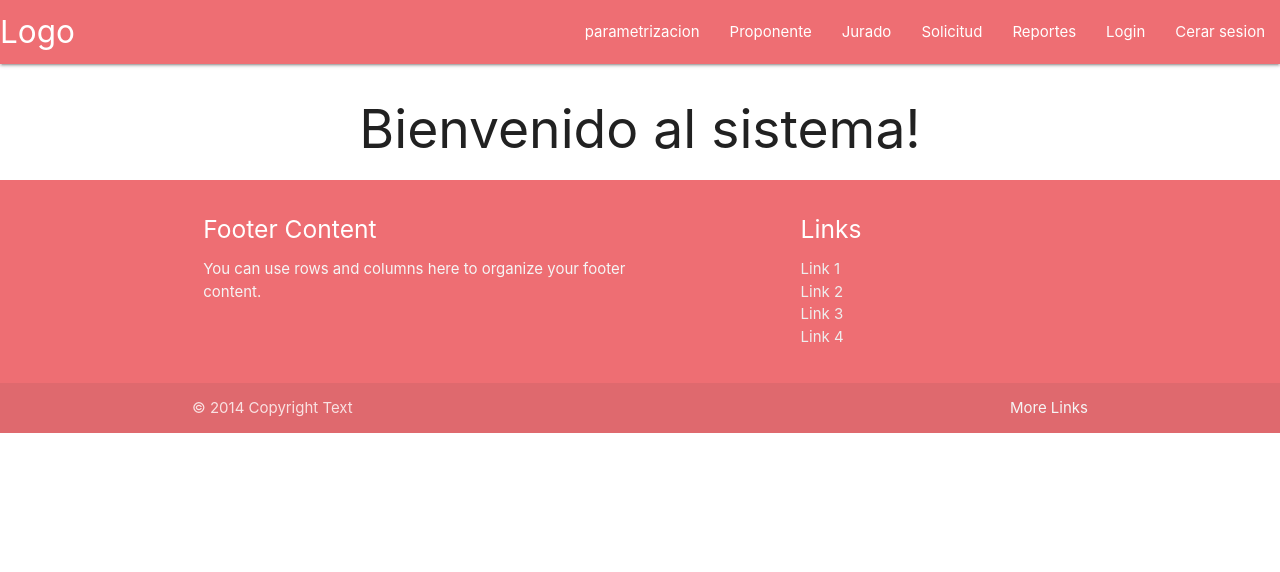
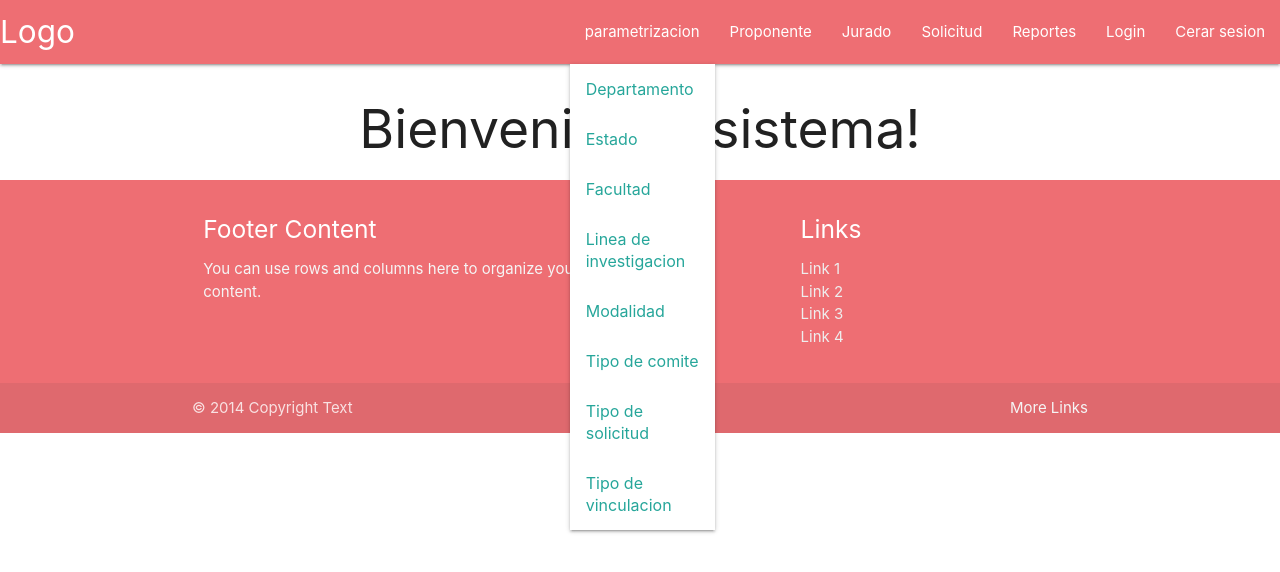
Before and after one commit to jersonVal/poyecto-Ucaldas-Front, an Angular app: page /home in a window 1280 px wide. Both pictures are taken after a click on the link "parametrizacion". Shown: the top 572 px of the page. Built offline with nearby package versions, Linux system fonts and the light colour scheme.

Commit message:
new changes dropdown

```diff
--- a/src/app/public/template/navbar/navbar.component.css
+++ b/src/app/public/template/navbar/navbar.component.css
@@ -0,0 +1,12 @@
+.new{
+    overflow: visible;
+}
+
+.move{
+    position: absolute;
+    left:-70%;
+    top: 0px;
+    background-color: red;
+    color: black;
+    z-index: 100000;
+}
--- a/src/app/public/template/navbar/navbar.component.html
+++ b/src/app/public/template/navbar/navbar.component.html
@@ -15,7 +15,7 @@
 </nav>
 
 <ul class="sidenav" id="mobile-demo">
-  <li *ngIf="session"><a class="dropdown-trigger" data-target="drop-1" routerLink="parametrizacion">parametrizacion</a></li>
+  <li *ngIf="session"><a routerLink="">parametrizacion</a></li>
   <li *ngIf="session"><a routerLink="proponente/listar-proponente">Proponente</a></li>
   <li *ngIf="session"><a routerLink="jurado/listar-jurado">Jurado</a></li>
   <li *ngIf="session"><a routerLink="solicitud/listar-solicitud">Solicitud</a></li>
@@ -25,13 +25,20 @@
 </ul>
 
 
-<ul id="dropdown" class="dropdown-content ">
-  <li><a>Departamento</a></li>
-  <li><a>Estado</a></li>
-  <li><a>Facultad</a></li>
-  <li><a>Linea de investigacion</a></li>
-  <li><a>Modalidad</a></li>
-  <li><a>Tipo de comite</a></li>
-  <li><a>Tipo de solicitud</a></li>
-  <li><a>Tipo de vinculacion</a></li>
+<ul id="dropdown" class="dropdown-content new">
+  <li><a class="dropdown-trigger-2" data-target="dropdown-2">Departamento</a></li>
+  <li><a class="dropdown-trigger-2" data-target="dropdown-2">Estado</a></li>
+  <li><a class="dropdown-trigger-2" data-target="dropdown-2">Facultad</a></li>
+  <li><a class="dropdown-trigger-2" data-target="dropdown-2">Linea de investigacion</a></li>
+  <li><a class="dropdown-trigger-2" data-target="dropdown-2">Modalidad</a></li>
+  <li><a class="dropdown-trigger-2" data-target="dropdown-2">Tipo de comite</a></li>
+  <li><a class="dropdown-trigger-2" data-target="dropdown-2">Tipo de solicitud</a></li>
+  <li><a class="dropdown-trigger-2" data-target="dropdown-2">Tipo de vinculacion</a></li>
 </ul>
+
+<ul id="dropdown-2" class="dropdown-content move">
+  <li><a routerLink="jurado/listar-jurado">Crear</a></li>
+  <li><a routerLink="">Editar</a></li>
+  <li><a routerLink="">Eliminar</a></li>
+  <li><a routerLink="">Listar</a></li>
+</ul>
--- a/src/assets/js/init-M.js
+++ b/src/assets/js/init-M.js
@@ -1,11 +1,37 @@
 document.addEventListener('DOMContentLoaded', function () {
-    var elems = document.querySelectorAll('.sidenav');
-    var instances = M.Sidenav.init(elems, {});
+    var elemsSide = document.querySelectorAll('.sidenav');
+    var elemsDrop1 = document.querySelectorAll('.dropdown-trigger');
+    var elemsDrop2 = document.querySelectorAll('.dropdown-trigger-2');
+
+    var sidenav = M.Sidenav.init(elemsSide, {});
+
+    var drop1 = M.Dropdown.init(elemsDrop1, {
+        // closeOnClick: false,
+        coverTrigger: false
+    });
+
+    var instance = M.Dropdown.getInstance(elemsDrop1);
+    console.log(drop1);
+
+    var drop2 = M.Dropdown.init(elemsDrop2, {
+        // closeOnClick: false
+        hover: true,
+        alignment: 'right',
+        onCloseEnd: () => {
+            console.log(instance)
+        }
+    });
+
 });
 
-document.addEventListener('DOMContentLoaded', function () {
-    var elems = document.querySelectorAll('.dropdown-trigger');
-    var instances = M.Dropdown.init(elems, {
-        hover: true
-    });
-});
+// let instance = {}
+
+// document.addEventListener('DOMContentLoaded', function () {
+
+
+// });
+
+// document.addEventListener('DOMContentLoaded', function () {
+
+
+// });
```
